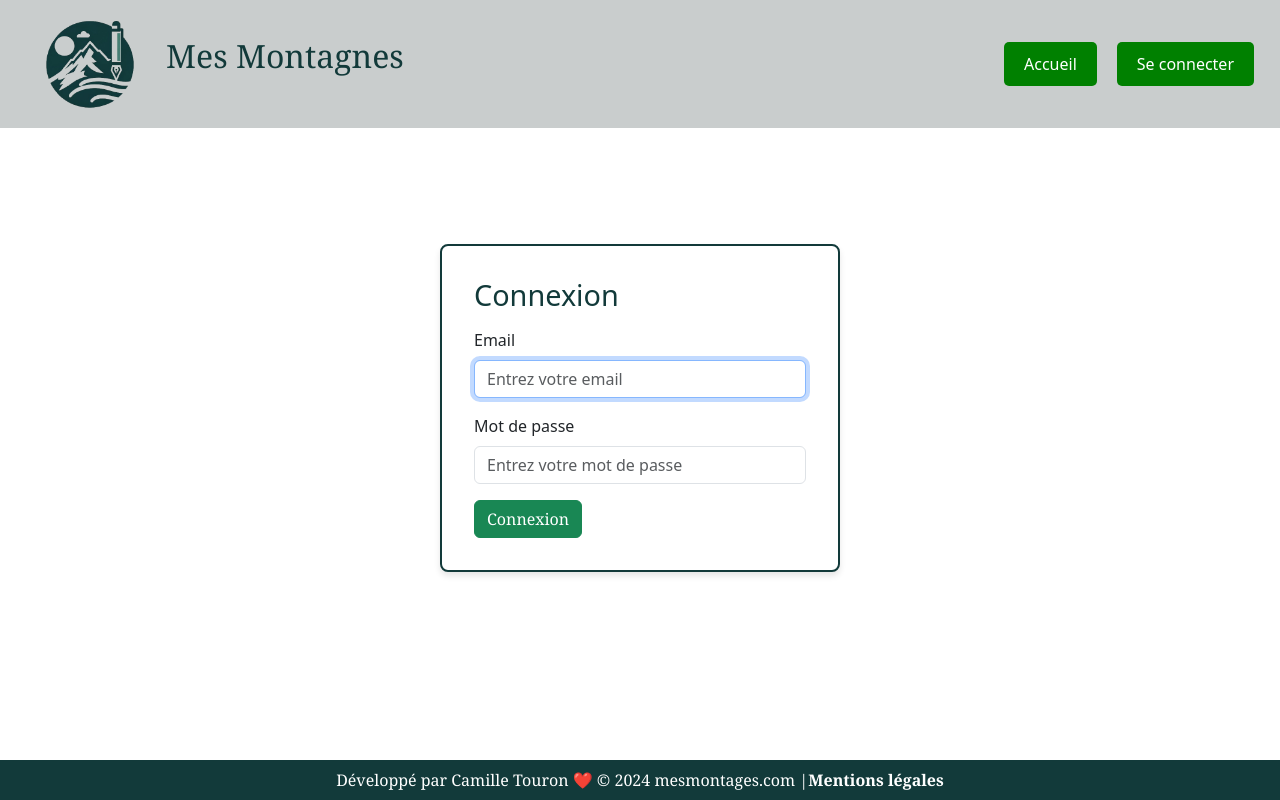
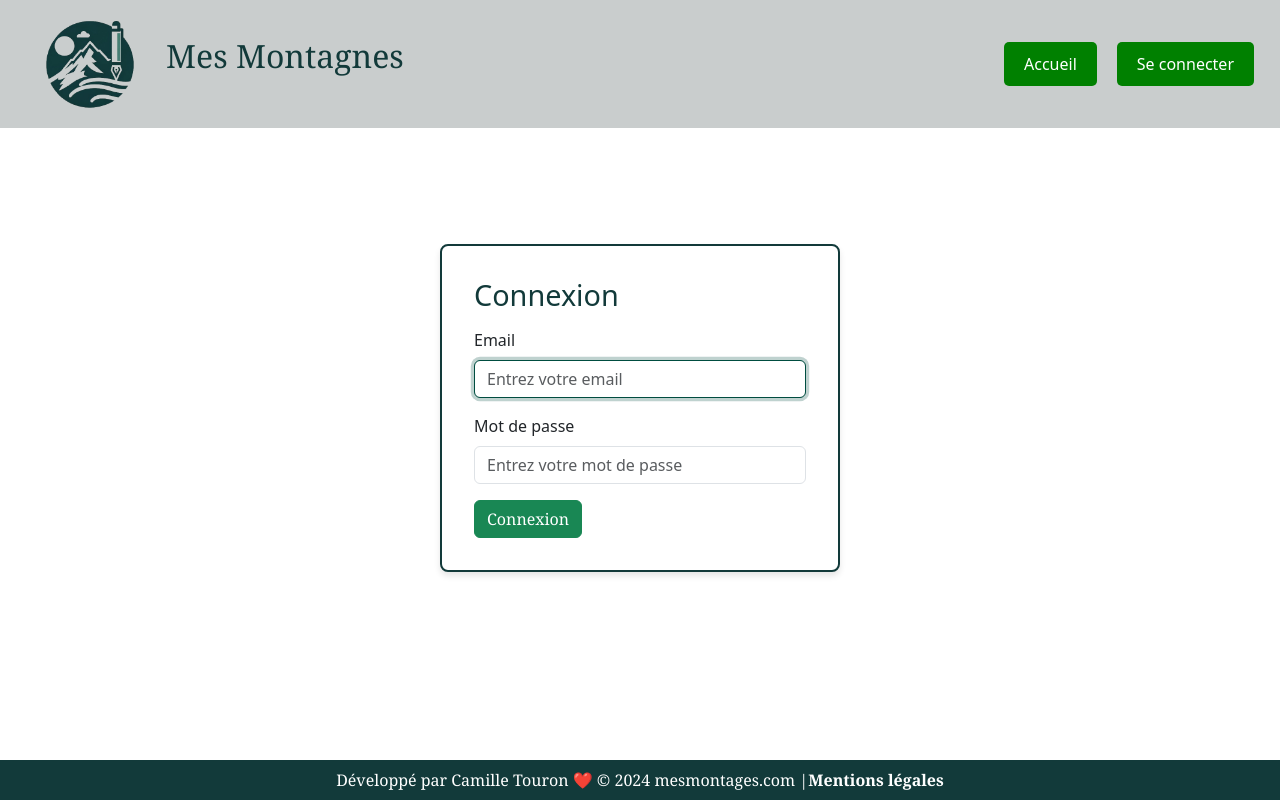
Before and after one commit to CamilleTouron/BLOG_REACT, a React (Create React App) app: page /connexion in a window 1280 px wide. Built offline with nearby package versions, Linux system fonts and the light colour scheme.

Commit message:
Augmentation du focus des input du formulaire de connexion

```diff
--- a/src/App.css
+++ b/src/App.css
@@ -321,3 +321,8 @@ table tfoot {
     border: 1px solid #c9cdcd;
     border-radius: 0.5rem;
 }
+
+.form-control:focus {
+    border-color: #004d40 !important;
+    box-shadow: 0 0 0 0.2rem rgba(0, 77, 64, 0.25) !important;
+}
```
